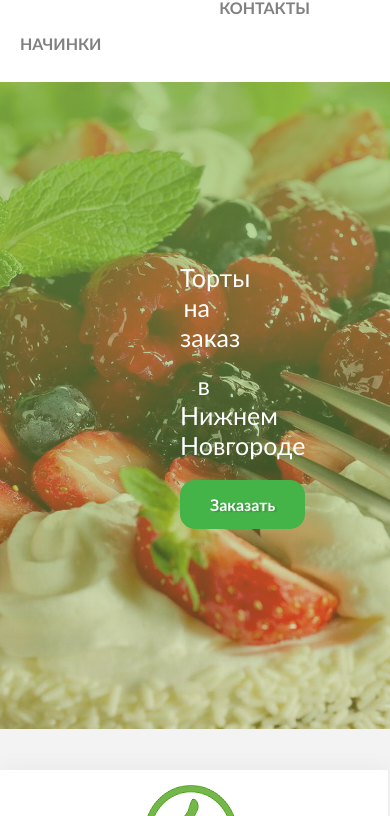
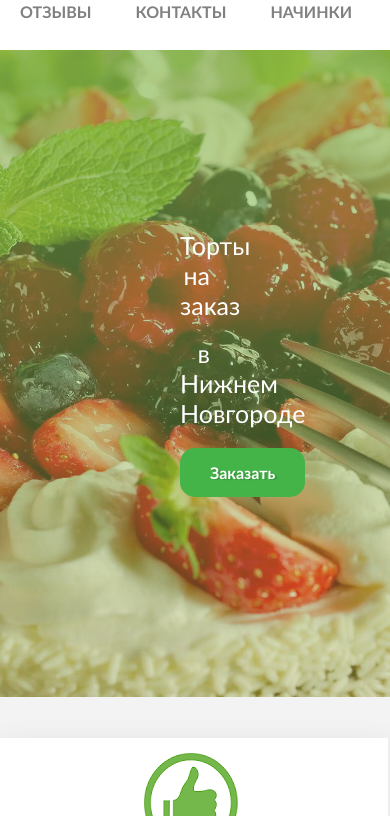
Before and after one commit to MinasMorgulNazgul/landing_cake, a plain HTML site: page index.html in a window 390 px wide. Shown: the part 66-882 px from the top of the page. Drawn offline with Linux system fonts and the light colour scheme.

Commit message:
Update header.css

```diff
--- a/css/header.css
+++ b/css/header.css
@@ -58,6 +58,10 @@
   .header-logo {
     float: none;
   }
+
+  .header-nav  {
+    float: left;
+  }
 }
 
 @media (max-width:  360px) {
```
